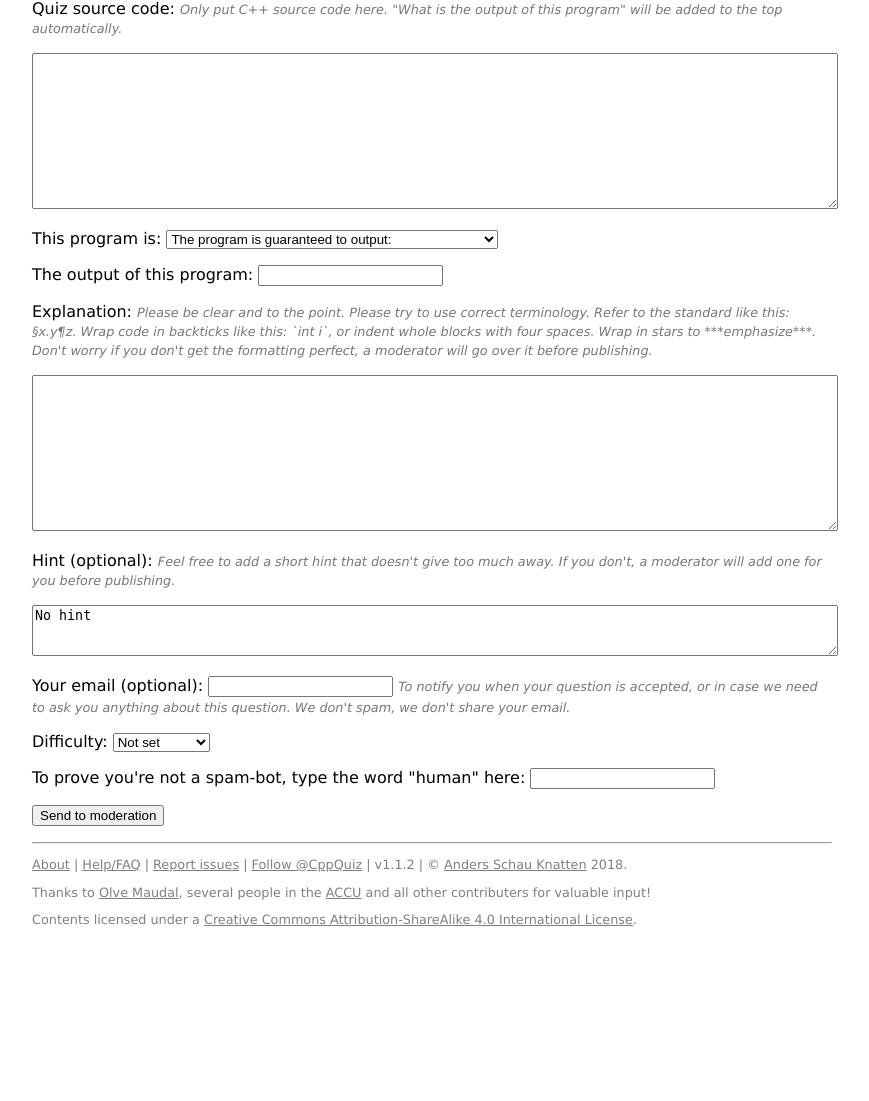
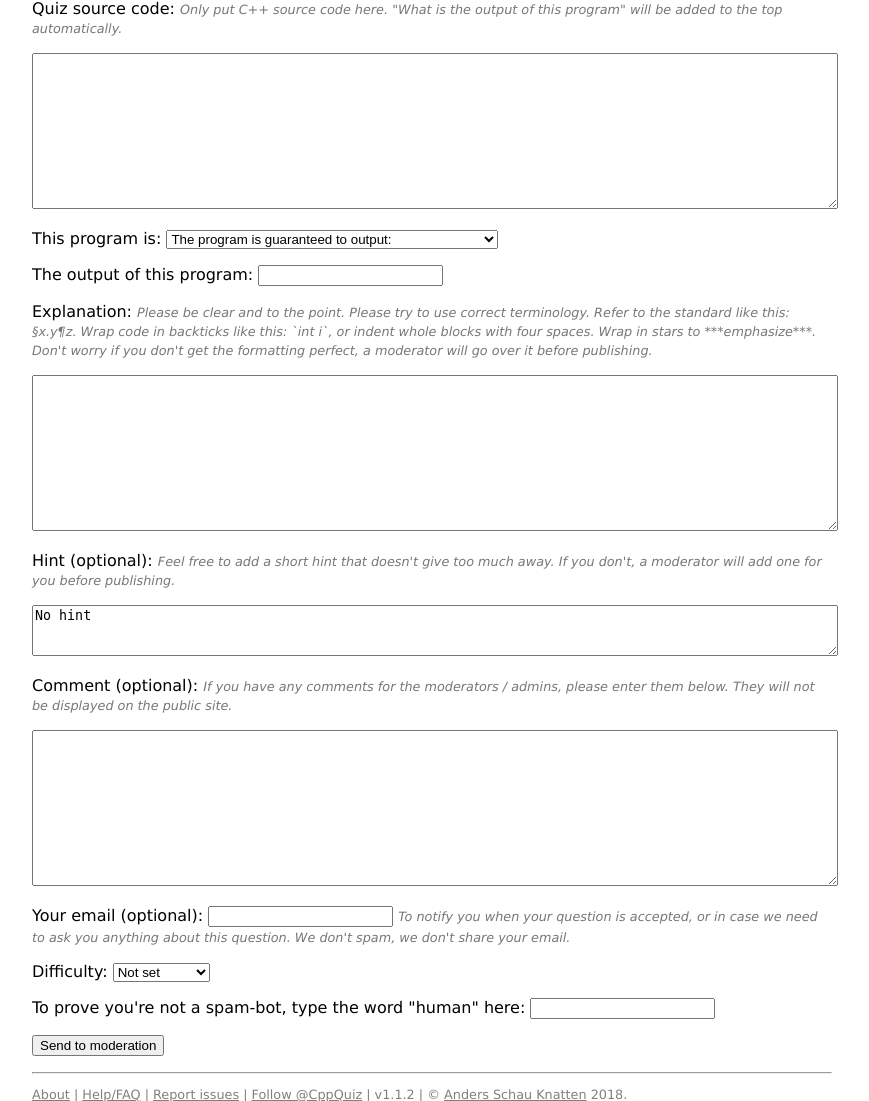
Before and after one commit to knatten/cppquiz, a Django app: page /quiz/create in a window 1280 px wide. Shown: the part 411-1512 px from the top of the page, without its empty margins (208-1077 px from the left). Before the commit the page ends 1337 px from the top, so only its background shows below. Run offline with Django 3.2, Linux system fonts and the light colour scheme; some libraries are stand-ins or nearby versions.

Commit message:
Add a comment section for questions
This is just for internal use, so contributers can add a comment for
moderators, and moderators can add notes to questions.

```diff
--- a/cppquiz/quiz/management/commands/create_questions.py
+++ b/cppquiz/quiz/management/commands/create_questions.py
@@ -14,6 +14,7 @@ class Command(BaseCommand):
             q.question = question.replace("pk", str(q.pk))
             q.answer = str(q.pk)
             q.hint = "It's " + str(q.pk)
+            q.comment = "I'm pretty sure it's " + str(q.pk)
             q.explanation = "Because " + str(q.pk)
             q.save()
 
--- a/cppquiz/quiz/models.py
+++ b/cppquiz/quiz/models.py
@@ -27,6 +27,7 @@ class Question(models.Model):
     answer = models.CharField(max_length=200, default='', blank=True)
     explanation = models.TextField(default='', blank=True, help_text='Refer to the standard like this: §x.y¶z. Wrap code like this: `int i`. Wrap in stars to ***emphasize***')
     hint = models.TextField(default='No hint', blank=True)
+    comment = models.TextField(default='', blank=True, help_text='Comments for admins and contributors, not displayed on the site')
     date_time = models.DateTimeField(auto_now_add=True)
     published = models.BooleanField(default=False)
     refused = models.BooleanField(default=False)
--- a/templates/quiz/create.html
+++ b/templates/quiz/create.html
@@ -31,6 +31,10 @@
         <div id="hint_errors">{{ form.hint.errors }}</div>
         <p><textarea rows="3" name="hint" id="id_hint" cols="40">No hint</textarea></p>
 
+        <p><label for="id_comment">Comment (optional): <span class="help_text">If you have any comments for the moderators / admins, please enter them below. They will not be displayed on the public site.</span></label></p>
+        <div id="comment_errors">{{ form.comment.errors }}</div>
+        <p>{{form.comment}}</p>
+
         <p><label for="id_author_email">Your email (optional):</label> {{ form.author_email }} {{ form.author_email.errors }} <span class="help_text">To notify you when your question is accepted, or in case we need to ask you anything about this question. We don't spam, we don't share your email.</span></p>
 
         <p><label for="id_difficulty">Difficulty:</label> {{ form.difficulty }} {{ form.difficulty.errors }}</p>
```
Also changed, not shown: cppquiz/quiz/migrations/0005_question_comment.py (added).
